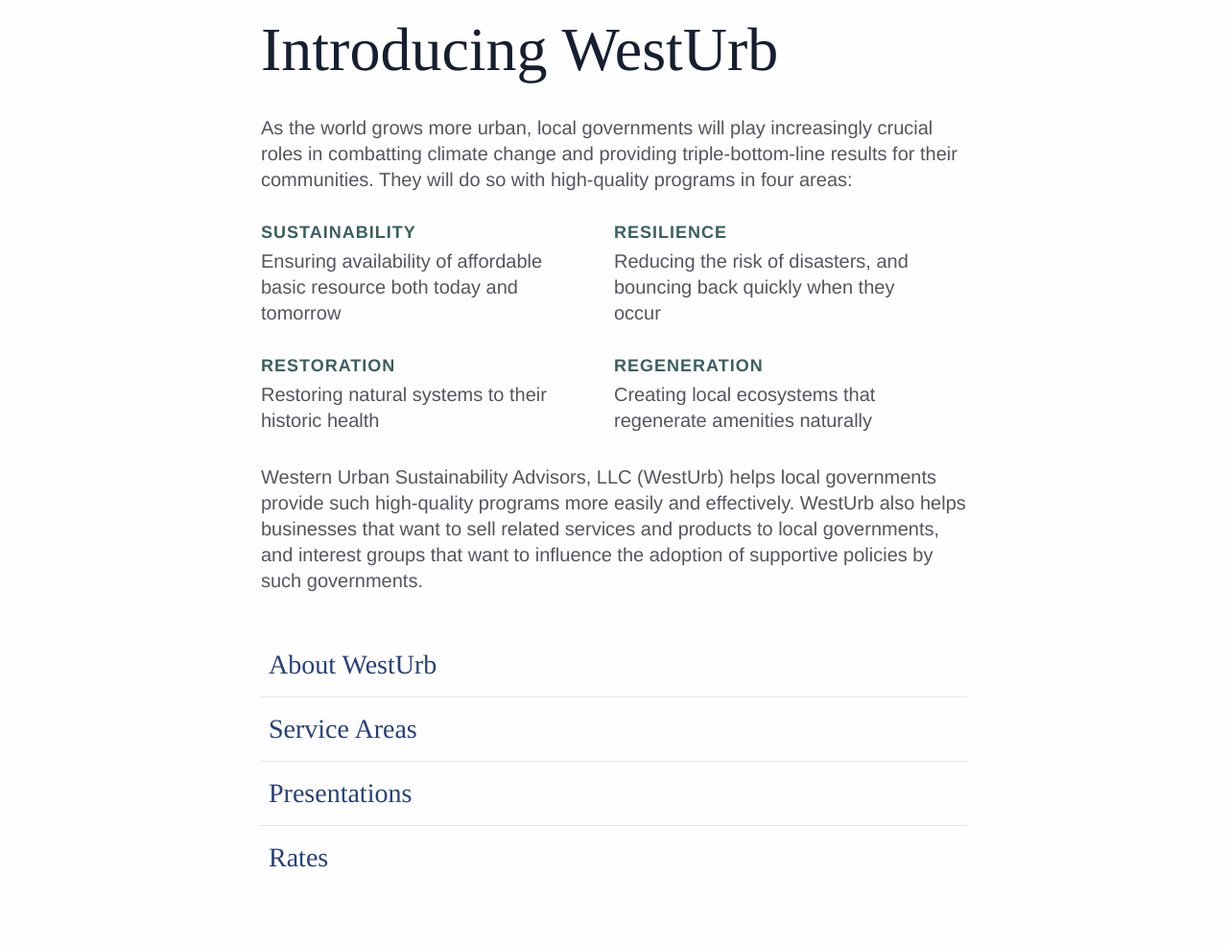
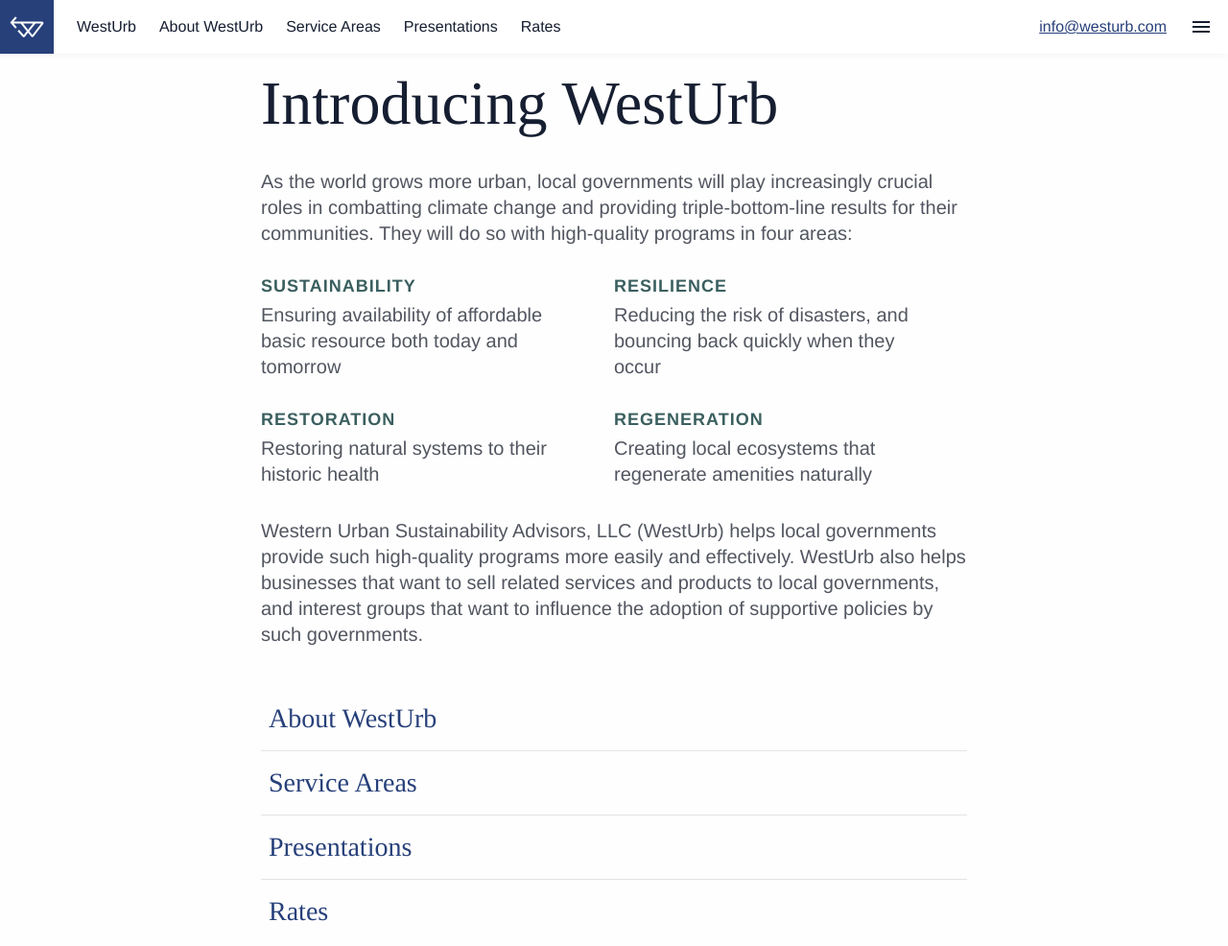
Before and after one commit to jtini/westurb, a Gatsby site: page / in a window 1280 px wide. Shown: the whole page at 96% size. Before the commit the page ends 943 px from the top, so only its background shows below. Built offline with nearby package versions, Linux system fonts and the light colour scheme; Gatsby itself is replaced by a stand-in of ours.

Commit message:
add primary header

```diff
--- /dev/null
+++ b/src/components/HeaderPrimary/HeaderPrimary.js
@@ -0,0 +1,46 @@
+import React from 'react';
+import PropTypes from 'prop-types';
+import { Link } from 'gatsby';
+import './HeaderPrimary.scss';
+import logo from '../../images/logo-white.svg';
+import menu from '../../images/icon-menu.svg';
+import close from '../../images/icon-close.svg';
+
+const HeaderPrimary = props => {
+    const { isMenuVisible, onClickMenu } = props;
+    return (
+        <header className="header-primary">
+            <div className="header-primary__left">
+                <Link to="/" className="header-primary__logo-link">
+                    <img src={logo} alt="WestUrb logo" />
+                </Link>
+                <nav className="header-primary__navigation">
+                    <Link to="/" className="header-primary__nav-link">WestUrb</Link>
+                    <Link to="/about" className="header-primary__nav-link">About WestUrb</Link>
+                    <Link to="/service-areas" className="header-primary__nav-link">Service Areas</Link>
+                    <Link to="/presentations" className="header-primary__nav-link">Presentations</Link>
+                    <Link to="/rates" className="header-primary__nav-link">Rates</Link>
+                </nav>
+            </div>
+            <div className="header-primary__right">
+                <a className="header-primary__mailto-link" href="mailto:info@westurb.com">info@westurb.com</a>
+                <button className="header-primary__menu-btn" onClick={onClickMenu}>
+                    <span className="header-primary__menu-btn-inner">
+                        <img src={isMenuVisible ? close : menu} alt="open menu" />
+                    </span>
+                </button>
+            </div>
+        </header>
+    )
+}
+
+HeaderPrimary.propTypes = {
+    isMenuVisible: PropTypes.bool,
+    onClickMenu: PropTypes.func.isRequired
+}
+
+HeaderPrimary.defaultProps = {
+    isMenuVisible: false
+}
+
+export default HeaderPrimary;
--- /dev/null
+++ b/src/components/HeaderPrimary/HeaderPrimary.scss
@@ -0,0 +1,71 @@
+@import '../../stylesheets/index';
+
+.header-primary {
+    display: flex;
+    align-items: center;
+    justify-content: space-between;
+    position: sticky;
+    top: 0;
+    width: 100%;
+    height: 3.5rem;
+    background-color: #fff;
+    box-shadow: 0 1px 8px rgba(0, 0, 0, 0.05);
+}
+
+.header-primary__left,
+.header-primary__right {
+    display: inline-flex;
+    align-items: center;
+    height: 100%;
+}
+
+.header-primary__logo-link,
+.header-primary__menu-btn {
+    height: 100%;
+    width: 3.5rem;
+}
+
+.header-primary__logo-link {
+    display: inline-flex;
+    justify-content: center;
+    align-items: center;
+    color: inherit;
+    background-color: $color-secondary;
+}
+
+
+.header-primary__mailto-link {
+    padding-right: 0.5rem;
+    color: $color-secondary;
+}
+
+.header-primary__nav-link {
+    padding-left: 1.5rem;
+    color: inherit;
+    text-decoration: none;
+}
+
+.header-primary__navigation {
+    display: none;
+    height: 100%;
+
+    @media screen and (min-width: 800px) {
+        display: inline-flex;
+        align-items: center;
+    }
+}
+
+.header-primary__menu-btn {
+    &:focus {
+        background-color: #fafafa;
+        outline: none;
+    }
+}
+
+.header-primary__menu-btn-inner {
+    display: flex;
+    width: 100%;
+    height: 100%;
+    justify-content: center;
+    align-items: center;
+}
--- a/src/components/Layout/Layout.js
+++ b/src/components/Layout/Layout.js
@@ -1,15 +1,35 @@
-import React from "react"
+import React, { Component } from "react"
 import PropTypes from "prop-types"
+import HeaderPrimary from '../HeaderPrimary/HeaderPrimary'
 import './layout.scss'
 
-const Layout = ({ children }) => (
-  <>
-    <main className="main">{children}</main>
-  </>
-)
+export default class Layout extends Component {
+  constructor(props) {
+    super(props);
+
+    this.state = {
+      isMenuVisible: false
+    }
+  }
+
+  toggleMenu = () => {
+    this.setState(prevState => ({
+      isMenuVisible: !prevState.isMenuVisible
+    }))
+  }
+
+  render() {
+    const { children } = this.props;
+    const { isMenuVisible } = this.state;
+    return (
+      <>
+        <HeaderPrimary isMenuVisible={isMenuVisible} onClickMenu={this.toggleMenu} />
+        <main className="main">{children}</main>
+      </>
+    )
+  }
+}
 
 Layout.propTypes = {
   children: PropTypes.node.isRequired,
 }
-
-export default Layout
--- a/src/components/Layout/Layout.scss
+++ b/src/components/Layout/Layout.scss
@@ -8,6 +8,7 @@
 */
 @import '../../stylesheets/base/reset';
 @import '../../stylesheets/base/normalize';
+@import '../../stylesheets/base/button-reset';
 
 /**
 * Reusable styles, import once
--- /dev/null
+++ b/src/stylesheets/base/button-reset.scss
@@ -0,0 +1,33 @@
+%reset-Button {
+    border: none;
+    margin: 0;
+    padding: 0;
+    width: auto;
+    overflow: visible;
+
+    background: transparent;
+
+    /* inherit font & color from ancestor */
+    color: inherit;
+    font: inherit;
+
+    /* Normalize `line-height`. Cannot be changed from `normal` in Firefox 4+. */
+    line-height: normal;
+
+    /* Corrects font smoothing for webkit */
+    -webkit-font-smoothing: inherit;
+    -moz-osx-font-smoothing: inherit;
+
+    /* Corrects inability to style clickable `input` types in iOS */
+    -webkit-appearance: none;
+}
+
+/* Remove excess padding and border in Firefox 4+ */
+::-moz-focus-inner {
+    border: 0;
+    padding: 0;
+}
+
+button {
+    @extend %reset-Button;
+}
```
Also changed, not shown: src/images/icon-close.svg (added), src/images/icon-menu.svg (added), src/images/logo-white.svg (added).
